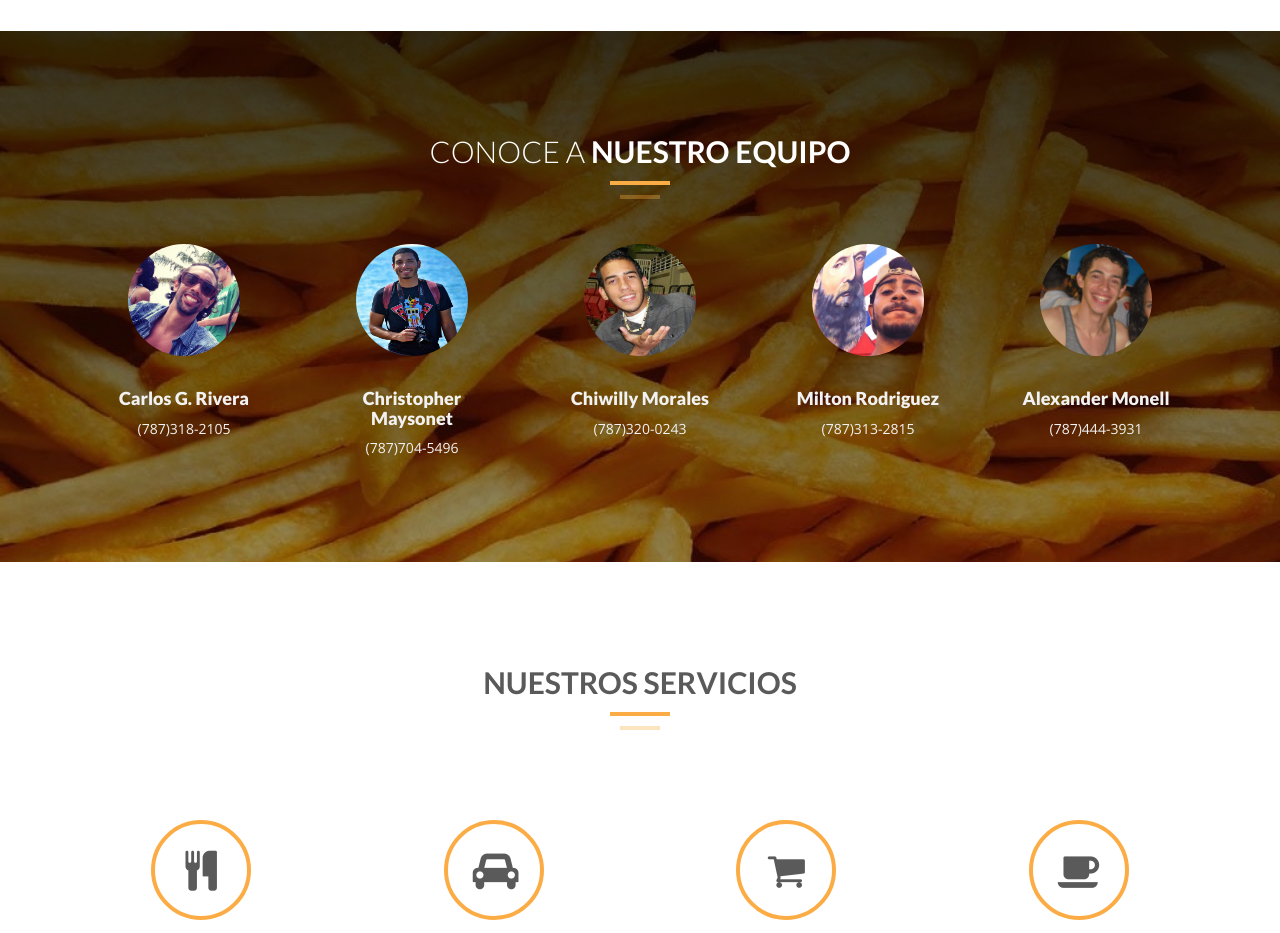
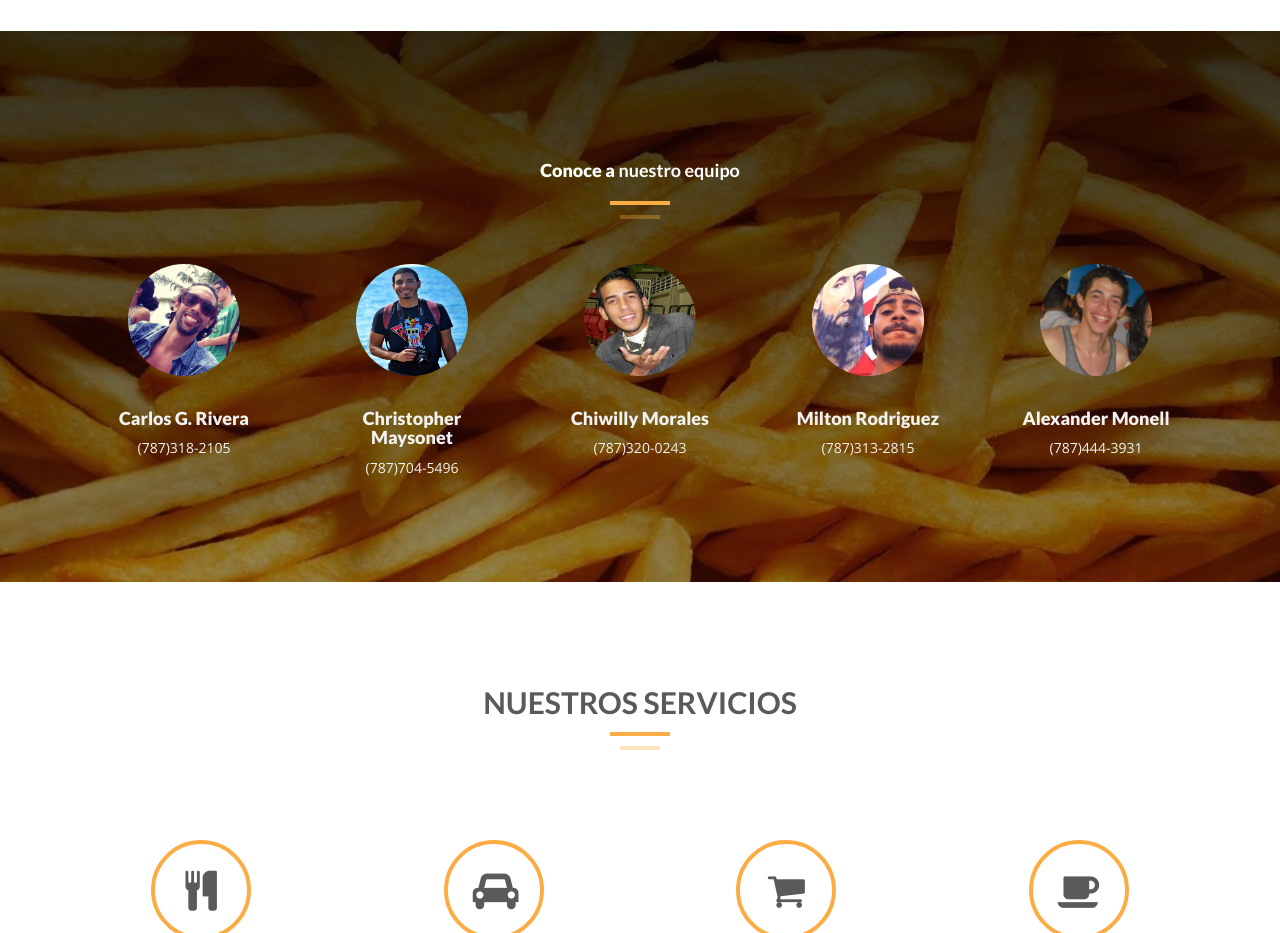
Before and after one commit to saborexpreso/saborexpreso.github.io, a plain HTML site: page index.html in a window 1280 px wide. Shown: the part 1360-2293 px from the top of the page. Drawn offline with nearby package versions, Linux system fonts and the light colour scheme.

Commit message:
Update index.html

```diff
--- a/index.html
+++ b/index.html
@@ -126,7 +126,7 @@
         <div class="overlay">
             <div class="container">
                 <div class="section-title center">
-                    <h2>Conoce a <strong>nuestro equipo</strong></h2>
+                    <h3>Conoce a <strong>nuestro equipo</strong></h3>
                     <div class="line">
                         <hr>
                     </div>
```
